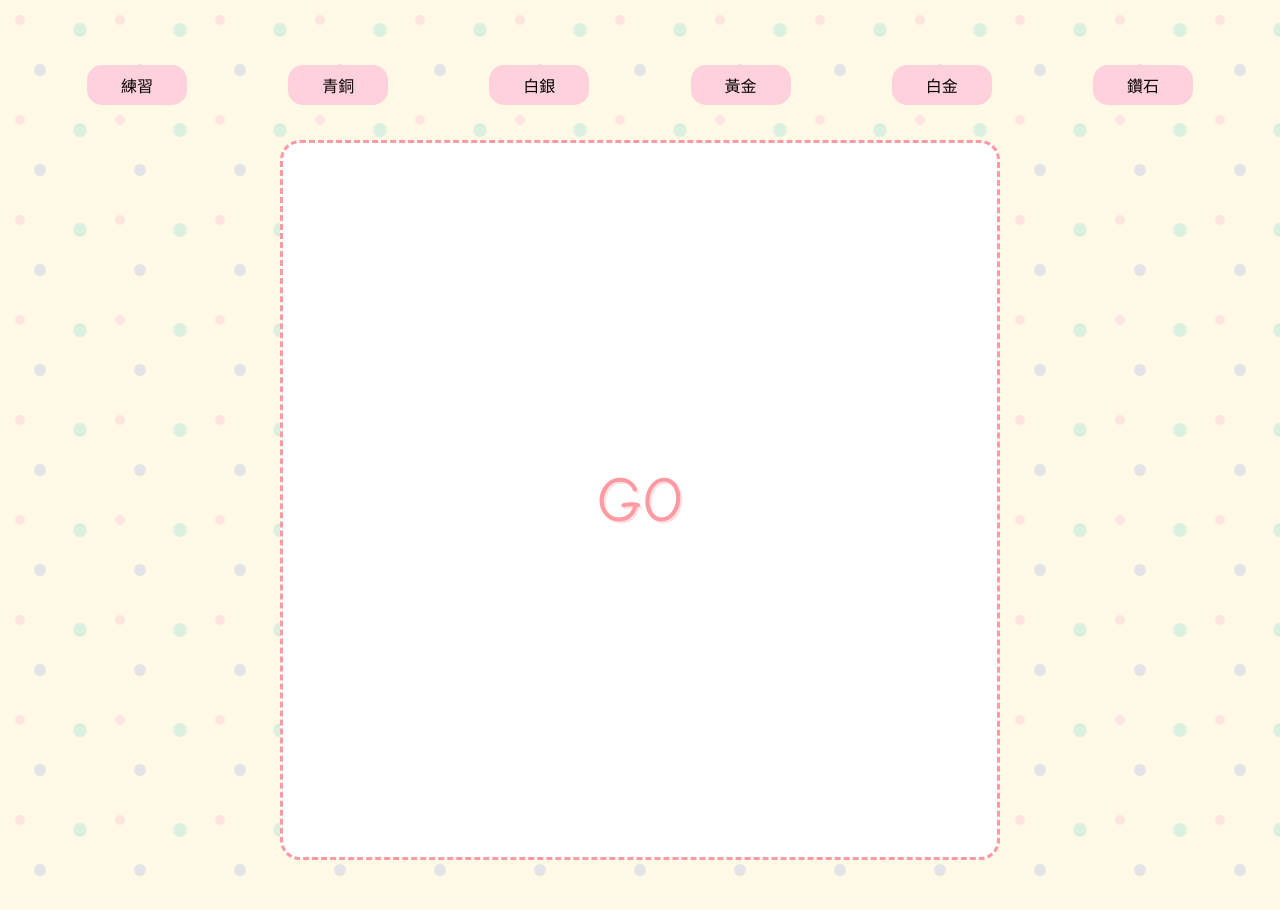
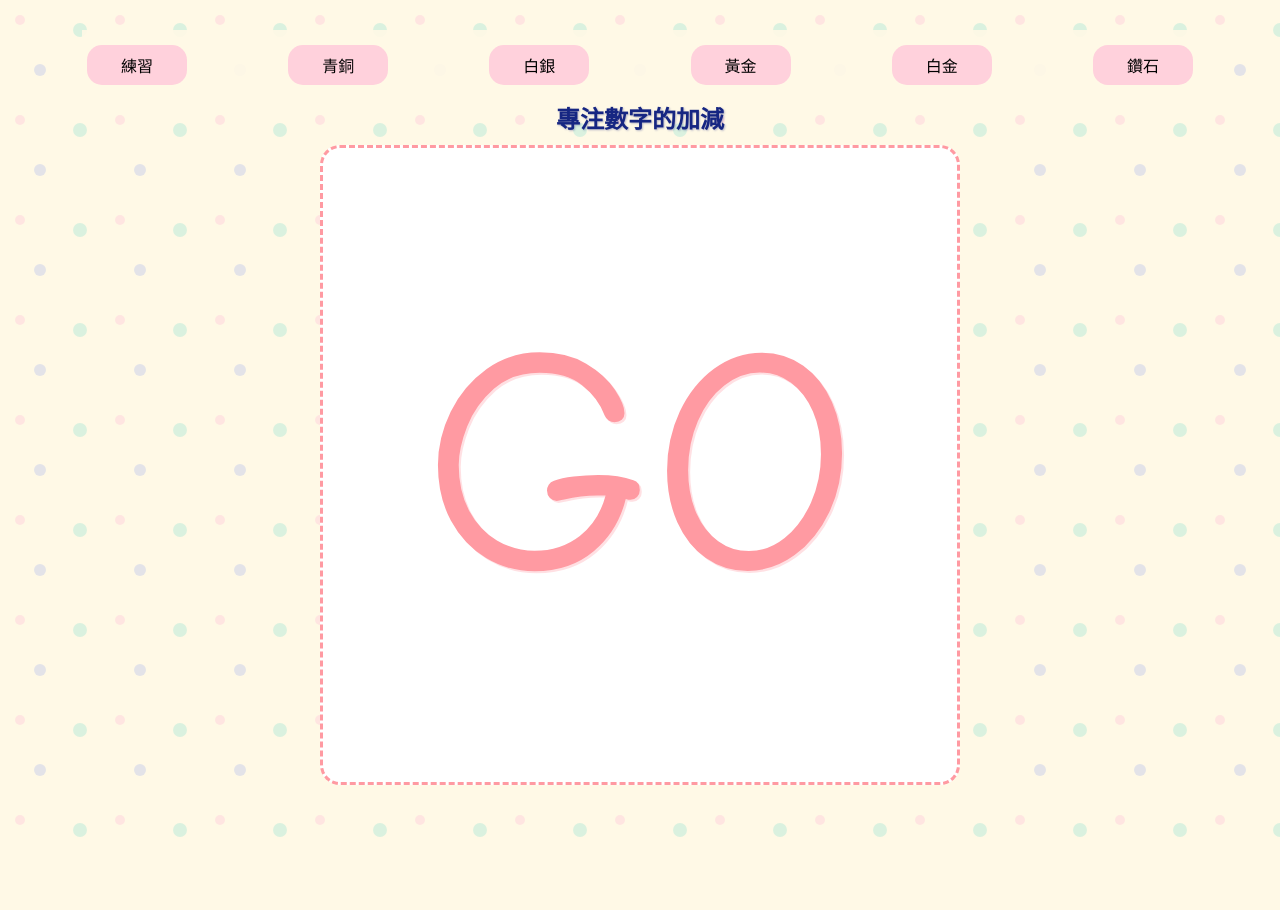
Before and after one commit to uf3388/mgame, a plain HTML site: page math_game.html in a window 1280 px wide. After the commit the page ends 840 px from the top, so only its background shows below. Drawn offline with Linux system fonts and the light colour scheme.

Commit message:
Update math_game.html

```diff
--- a/math_game.html
+++ b/math_game.html
@@ -9,8 +9,7 @@
         body {
             font-family: 'Comic Sans MS', 'Yu Gothic', 'Microsoft YaHei UI', cursive, sans-serif;
             display: flex;
-            justify-content: center;
-            align-items: center;
+            flex-direction: column;
             min-height: 100vh;
             margin: 0;
             padding: 20px;
@@ -25,22 +24,35 @@
             flex-direction: column;
             align-items: center;
             justify-content: flex-start;
-            margin: 20px auto;
-            padding-top: 20px;
+            margin: 0 auto;
+            padding-top: 10px;
+            flex: 1;
+            position: relative;
+        }
+
+        .game-container::before {
+            content: '專注數字的加減';
+            position: absolute;
+            top: 80px;
+            left: 50%;
+            transform: translateX(-50%);
+            font-size: 1.5rem;
+            color: #162682;
+            font-weight: bold;
+            text-shadow: 1px 1px 2px rgba(22, 38, 130, 0.3);
+            white-space: nowrap;
         }
 
 
         .number-display {
-            font-size: 2.5rem;
+            font-size: min(50vh, 50vw);
             font-family: 'Comic Sans MS', 'Yu Gothic', 'Microsoft YaHei UI', cursive, sans-serif;
             margin: 15px auto;
             padding: 20px;
             border: 3px dashed #FF9AA2;
             border-radius: 20px;
-            width: 90vw;
-            height: 90vw;
-            max-width: 90vh;
-            max-height: 90vh;
+            width: min(80vh, 80vw);
+            height: min(80vh, 80vw);
             min-width: 120px;
             min-height: 120px;
             display: flex;
@@ -52,14 +64,16 @@
             color: #FF9AA2;
             text-shadow: 2px 2px 0px rgba(255,154,162,0.3);
             align-self: center;
+            margin-right: auto;
+            margin-left: auto;
         }
 
         @media (orientation: landscape) {
             .number-display {
-                width: 90vh;
-                height: 90vh;
-                font-size: 4rem;
-                margin: 10px auto;
+                width: min(80vh, 80vw);
+                height: min(80vh, 80vw);
+                font-size: min(40vh, 40vw);
+                margin: 15px auto;
             }
         }
         .positive {
@@ -86,9 +100,14 @@
         .level-buttons {
             display: flex;
             justify-content: space-between;
-            margin-bottom: 20px;
+            margin-bottom: 30px;
             flex-wrap: wrap;
             width: 100%;
+            position: sticky;
+            top: 0;
+            background-color: rgba(255, 249, 230, 0.9);
+            padding: 10px 0;
+            z-index: 100;
         }
 
         @media (max-width: 768px) {
@@ -178,11 +197,11 @@
                 startGame();
             } else if (gameActive && questionCount >= totalQuestions) {
                 gameActive = false;
-                numberDisplay.textContent = '公佈答案';
+                numberDisplay.textContent = '*';
                 numberDisplay.className = 'number-display show-answer';
                 showAnswer = true;
             } else if (showAnswer) {
-                if (numberDisplay.textContent === '公佈答案') {
+                if (numberDisplay.textContent === '*') {
                     numberDisplay.textContent = `${totalSum}`;
                     numberDisplay.className = 'number-display answer';
                 } else {
@@ -222,7 +241,7 @@
         function showNextNumber() {
             if (questionCount >= totalQuestions) {
                 gameActive = false;
-                numberDisplay.textContent = '公佈答案';
+                numberDisplay.textContent = '*';
                 numberDisplay.className = 'number-display show-answer';
                 showAnswer = true;
                 return;
```
